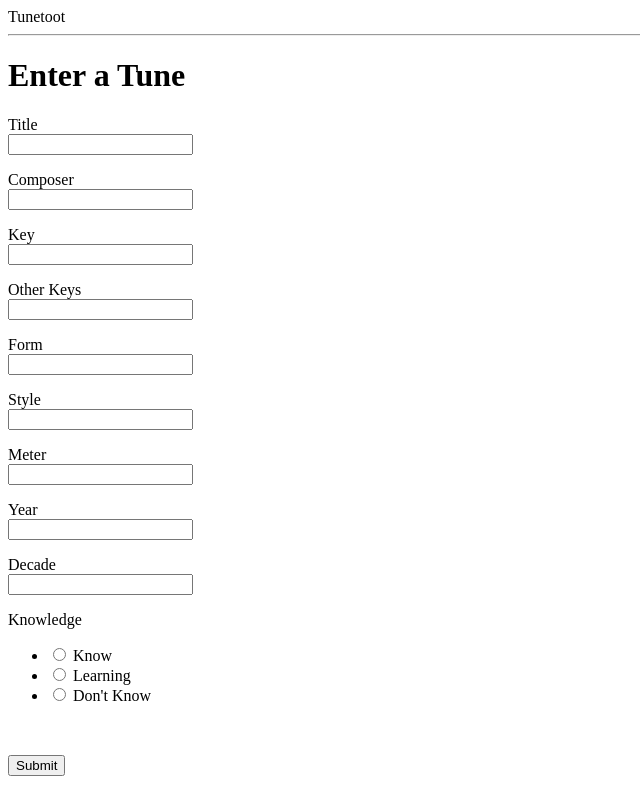
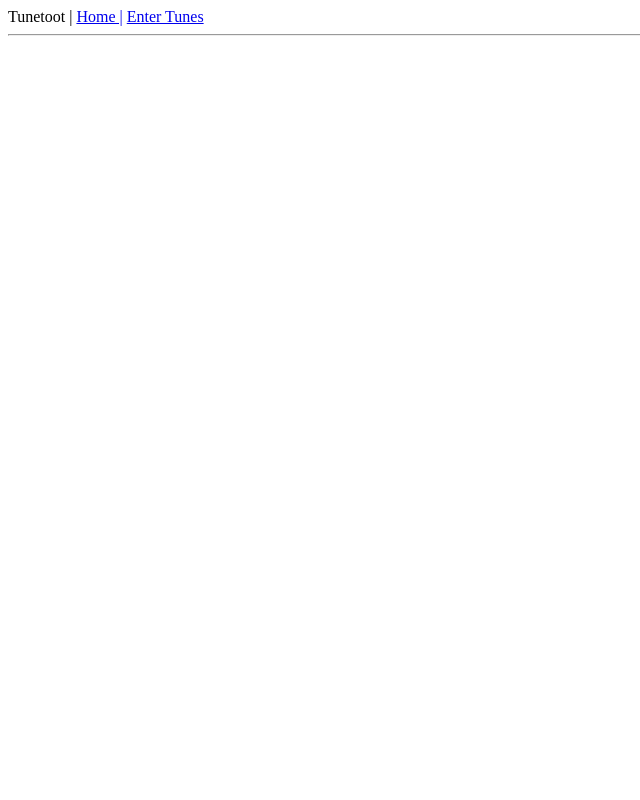
Before and after one commit to jwjacobson/tunetoot, a Flask app: page / in a window 1280 px wide. Shown: the whole page, without its empty margins (0-640 px from the left). Run offline with Flask 3, Linux system fonts and the light colour scheme.

Commit message:
Move tune entry to separate page and view function

```diff
--- a/app/models.py
+++ b/app/models.py
@@ -16,8 +16,8 @@ db.Column("tune_id", db.Integer, db.ForeignKey("tunes.id"), primary_key=True))
 class Tune(db.Model):
     __tablename__ = "tunes"
     id = db.Column(db.Integer, primary_key=True)
-    title = db.Column(db.String(120), unique=True)
-    composer = db.Column(db.String(64))
+    title = db.Column(db.String(120), unique=True, nullable=False)
+    composer = db.Column(db.String(64), nullable=False)
     key = db.Column(db.String(3))
     other_key = db.Column(db.String(12))
     song_form = db.Column(db.String(20))
--- a/app/routes.py
+++ b/app/routes.py
@@ -1,11 +1,15 @@
 from app import app, db
-from flask import render_template, flash
+from flask import render_template, flash, url_for
 from app.forms import TuneForm
 from app.models import Tune
 
 @app.route('/')
-@app.route('/index', methods=['GET', 'POST'])
+@app.route('/index')
 def index():
+    return render_template("index.html")
+
+@app.route('/entry', methods=['GET', 'POST'])
+def entry():
     form = TuneForm()
     if form.validate_on_submit():
         print("Validated.")
@@ -46,4 +50,4 @@ def index():
         db.session.add(new_tune)
         db.session.commit()
         flash(f"Tune {new_tune.title} entered.", 'info')
-    return render_template("index.html", form=form)
+    return render_template("entry.html", form=form)
--- a/app/templates/index.html
+++ b/app/templates/index.html
@@ -1,49 +1,4 @@
 {% extends 'base.html' %}
 
 {% block content %}
-<h1>Enter a Tune</h1>
-<form action="" method="post">
-    {{ form.hidden_tag() }}
-    <p>
-        {{ form.title.label }} <br>
-        {{ form.title(size=20) }} <br>
-    </p>
-    <p>
-        {{ form.composer.label }} <br>
-        {{ form.composer(size=20) }} <br>
-    </p>
-    <p>
-        {{ form.key.label }} <br>
-        {{ form.key(size=20) }} <br>
-    </p>
-    <p>
-        {{ form.other_key.label }} <br>
-        {{ form.other_key(size=20) }} <br>
-    </p>
-    <p>
-        {{ form.song_form.label }} <br>
-        {{ form.song_form(size=20) }} <br>
-    </p>
-    <p>
-        {{ form.style.label }} <br>
-        {{ form.style(size=20) }} <br>
-    </p>
-    <p>
-        {{ form.meter.label }} <br>
-        {{ form.meter(size=20) }} <br>
-    </p>
-    <p>
-        {{ form.year.label }} <br>
-        {{ form.year(size=20) }} <br>
-    </p>
-    <p>
-        {{ form.decade.label }} <br>
-        {{ form.decade(size=20) }} <br>
-    </p>
-    <p>
-        {{ form.knowledge.label }} <br>
-        {{ form.knowledge(size=20) }} <br>
-    </p>
-    <p>{{ form.submit() }}</p>
-</form>
 {% endblock %}
--- a/app/templates/nav.html
+++ b/app/templates/nav.html
@@ -1,7 +1,9 @@
 <html>
 <body>
   <div>
-    Tunetoot
+    Tunetoot |
+    <a href="{{ url_for('index') }}">Home |</a>
+    <a href="{{ url_for('entry') }}">Enter Tunes</a>
   </div>
   <hr>
 </body>
```
Also changed, not shown: app/templates/entry.html (added, +49 -0 lines).
